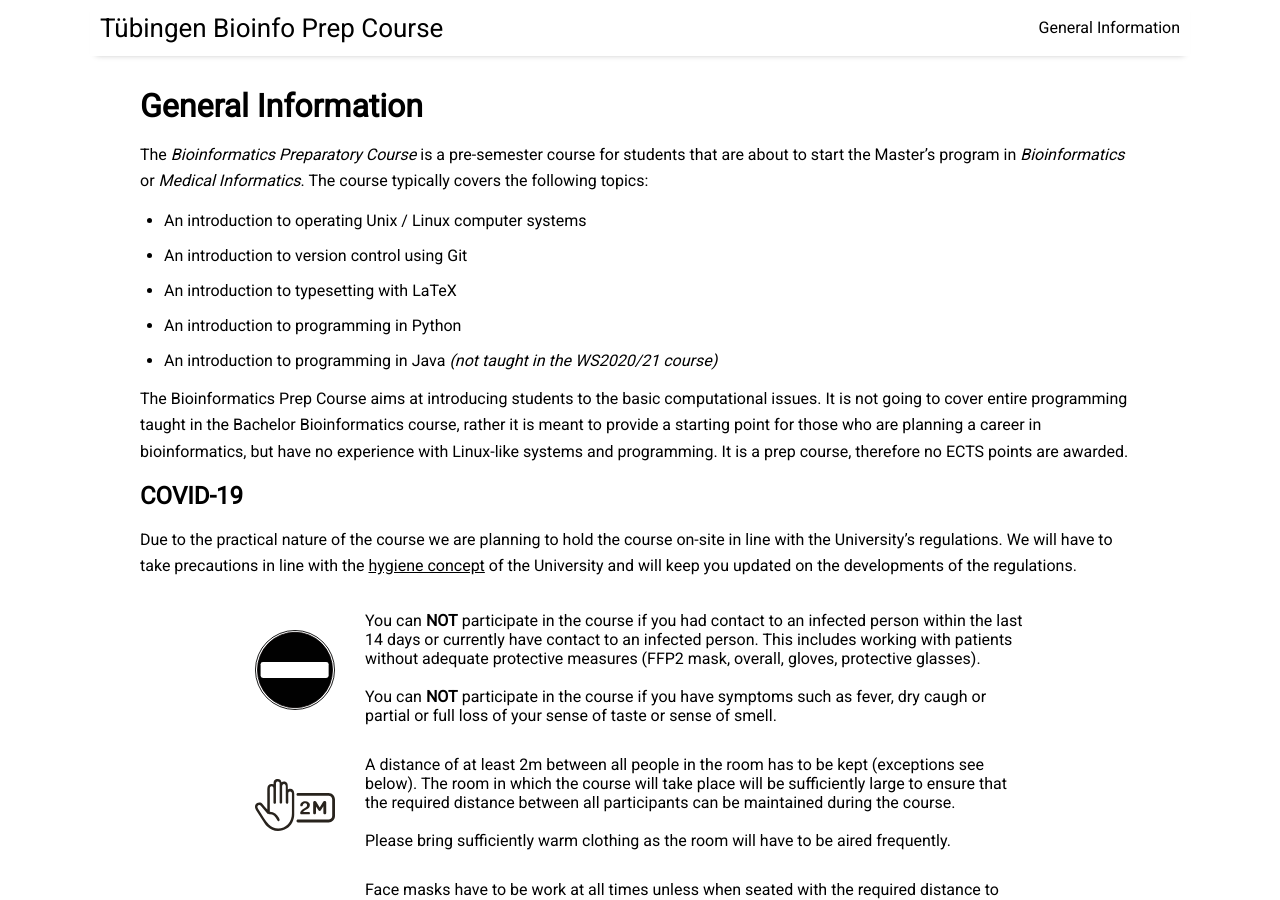
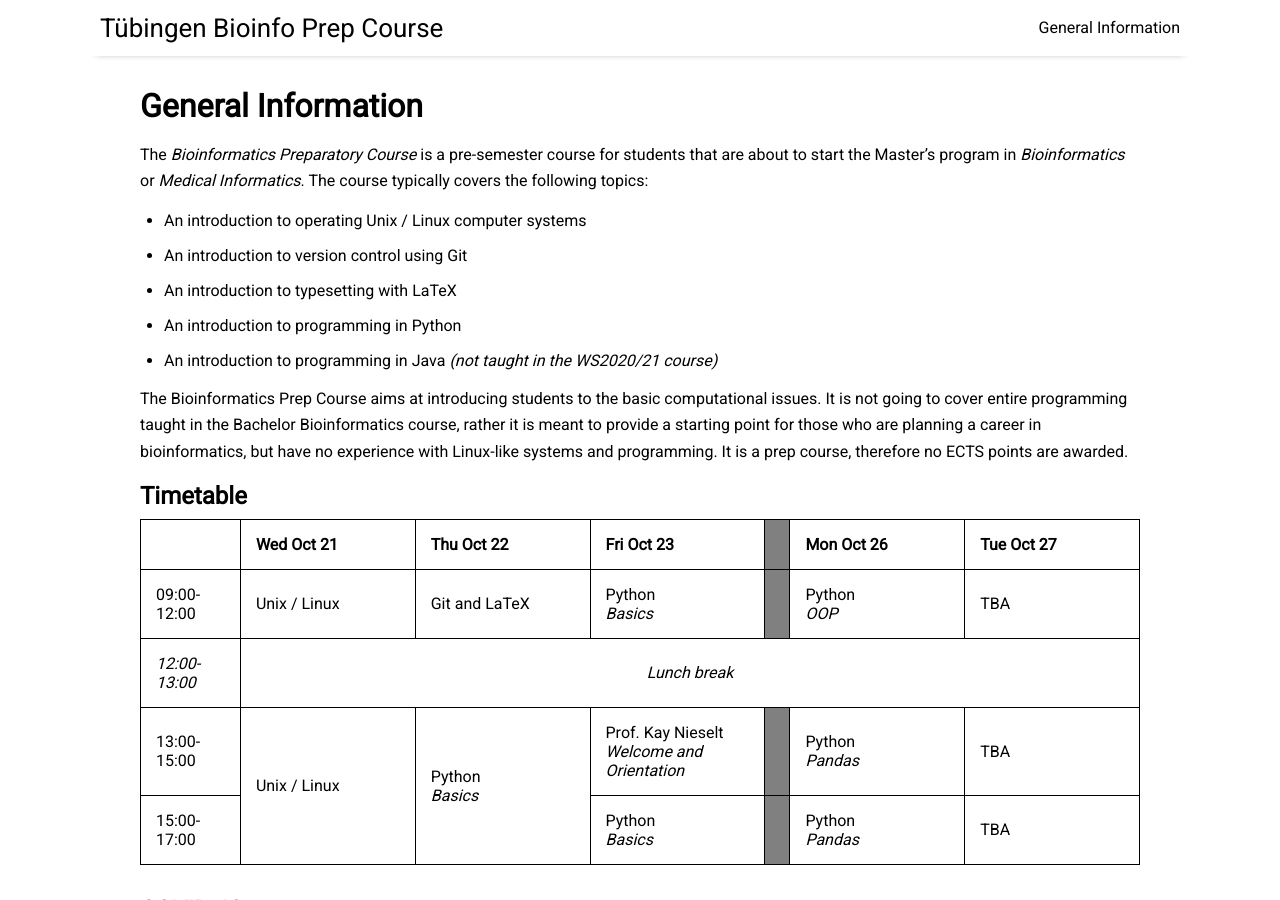
Before and after one commit to BioInfPrep/bioinfprep.github.io, a Jekyll site: the page built from _posts/0900-01-01-general-information.md, in a window 1280 px wide and 900 px high. Built offline with Jekyll 4.4.1, drawn with Linux system fonts in a browser that asks for light colours; nearby versions of some CDN libraries.

Commit message:
Add timetable

```diff
--- a/_layouts/home.html
+++ b/_layouts/home.html
@@ -6,6 +6,7 @@ title: Home
 <div style="margin-bottom:40px">
 	<center>
 		<h1>The next preparatory course will take place from October 21-27, 2020</h1>
+		<h2>9am - 5pm in room F119, Sand 6</h2>
 	</center>
 </div>
 
--- a/_posts/0900-01-01-general-information.md
+++ b/_posts/0900-01-01-general-information.md
@@ -23,6 +23,64 @@ Bachelor Bioinformatics course, rather it is meant to provide a starting point
 for those who are planning a career in bioinformatics, but have no experience
 with Linux-like systems and programming. It is a prep course, therefore no ECTS
 points are awarded.
+
+## Timetable
+
+<table>
+<colgroup>
+<col style="width:10%"/>
+<col style="width:17.5%"/>
+<col style="width:17.5%"/>
+<col style="width:17.5%"/>
+<col style="background-color:gray;"/>
+<col style="width:17.5%"/>
+<col style="width:17.5%"/>
+</colgroup>
+<thead style="font-weight: bold">
+<tr>
+<td></td>
+<td>Wed Oct 21</td>
+<td>Thu Oct 22</td>
+<td>Fri Oct 23</td>
+<td style="padding:0px"></td>
+<td>Mon Oct 26</td>
+<td>Tue Oct 27</td>
+</tr>
+</thead>
+<tbody style="">
+<tr>
+<td>09:00-12:00</td>
+<td>Unix / Linux</td>
+<td>Git and LaTeX</td>
+<td>Python<br><em>Basics</em></td>
+<td style="padding:0px"></td>
+<td>Python<br><em>OOP</em></td>
+<td>TBA</td>
+</tr>
+<tr style="font-style: italic">
+<td>12:00-13:00</td>
+<td colspan="6" style="text-align:center">Lunch break</td>
+</tr>
+<tr>
+<td>13:00-15:00</td>
+<td rowspan="2">Unix / Linux </td>
+<td rowspan="2">Python<br/><em>Basics</em></td>
+<td>
+Prof. Kay Nieselt<br/><em>Welcome and Orientation</em>
+</td>
+<td style="padding:0px"></td>
+<td>Python<br><em>Pandas</em></td>
+<td>TBA</td>
+</tr>
+<tr>
+<td>15:00-17:00</td>
+<td>Python<br><em>Basics</em></td>
+<td style="padding:0px"></td>
+<td>Python<br><em>Pandas</em></td>
+<td>TBA</td>
+</tr>
+</tbody>
+</table>
 
 ## COVID-19
 
```
